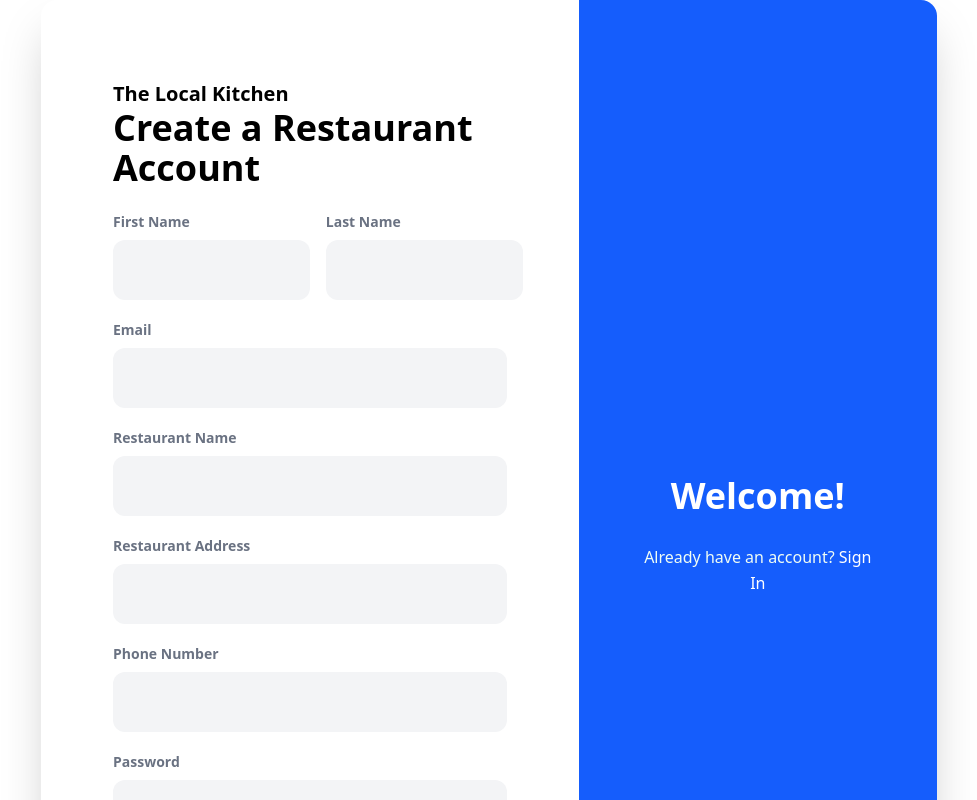
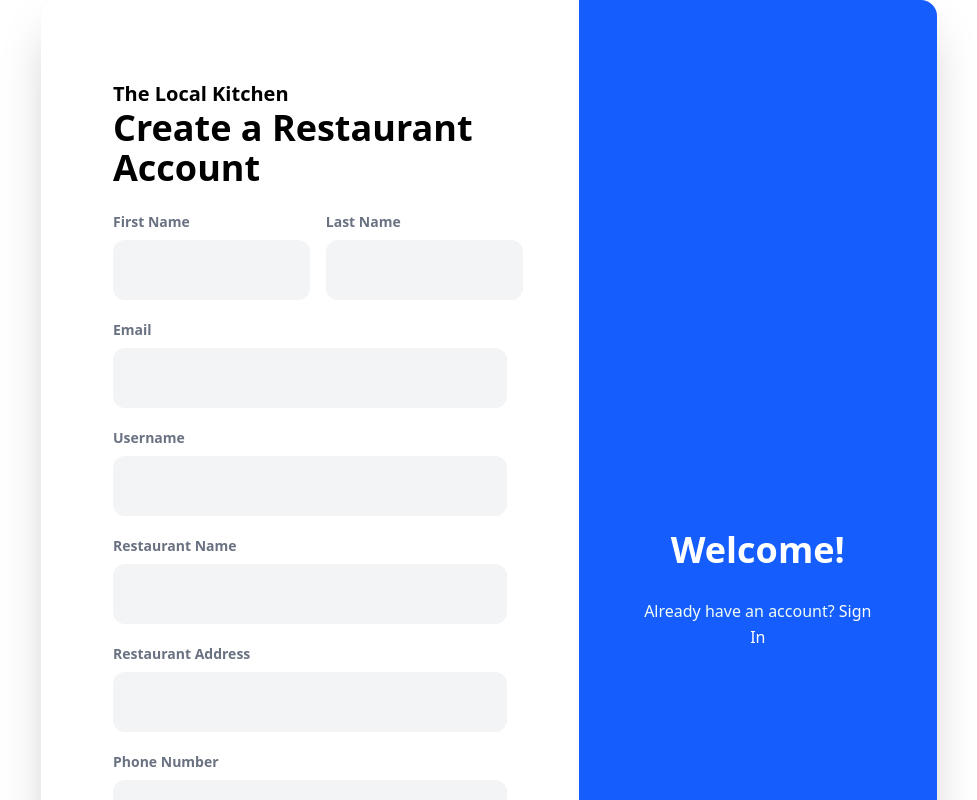
Before and after one commit to TeaJosh/The-Local-Kitchen, a Next.js app in the folder frontend/: page /auth/register-restaurant in a window 1280 px wide. Shown: the top 800 px of the page, without its empty margins (151-1128 px from the left). Built offline with nearby package versions, Linux system fonts and the light colour scheme.

Commit message:
fix: add username field, fix password limits, fix div structure

```diff
--- a/frontend/app/auth/register-restaurant/page.tsx
+++ b/frontend/app/auth/register-restaurant/page.tsx
@@ -12,6 +12,7 @@ export default function Register() {
     firstName: "",
     lastName: "",
     email: "",
+    username: "",
     restaurantName: "",
     restaurantAddress: "",
     phoneNumber: "",
@@ -67,6 +68,7 @@ export default function Register() {
             first_name: formData.firstName || undefined,
             last_name: formData.lastName || undefined,
             email: formData.email,
+            username: formData.username,
             restaurant_name: formData.restaurantName,
             restaurant_address: formData.restaurantAddress,
             phone_number: formData.phoneNumber || undefined,
@@ -81,6 +83,7 @@ export default function Register() {
         setError(
           data.detail ||
           data.email?.[0] ||
+          data.username?.[0] ||
           data.phone_number?.[0] ||
           "Registration failed. Please try again."
         );
@@ -151,7 +154,24 @@ export default function Register() {
                   required
                   type="email"
                   name="email"
+                  maxLength={254}
                   value={formData.email}
+                  onChange={handleChange}
+                  className="bg-gray-100 rounded-xl focus:outline-none focus:ring-2 focus:ring-blue-500 text-gray-700"
+                  style={{ padding: "18px 20px", fontSize: "16px" }}
+                />
+              </div>
+
+              {/* Username */}
+              <div className="flex flex-col" style={{ gap: "8px" }}>
+                <label className="text-sm font-semibold text-gray-500">Username</label>
+                <input
+                  required
+                  type="text"
+                  name="username"
+                  minLength={6}
+                  maxLength={30}
+                  value={formData.username}
                   onChange={handleChange}
                   className="bg-gray-100 rounded-xl focus:outline-none focus:ring-2 focus:ring-blue-500 text-gray-700"
                   style={{ padding: "18px 20px", fontSize: "16px" }}
@@ -229,6 +249,8 @@ export default function Register() {
                   required
                   type="password"
                   name="password"
+                  minLength={8}
+                  maxLength={64}
                   value={formData.password}
                   onChange={handleChange}
                   className="bg-gray-100 rounded-xl focus:outline-none focus:ring-2 focus:ring-blue-500 text-gray-700"
@@ -243,6 +265,8 @@ export default function Register() {
                   required
                   type="password"
                   name="confirmPassword"
+                  minLength={8}
+                  maxLength={64}
                   value={formData.confirmPassword}
                   onChange={handleChange}
                   className="bg-gray-100 rounded-xl focus:outline-none focus:ring-2 focus:ring-blue-500 text-gray-700"
```
Lines whose indentation alone changed are shown as unchanged.
